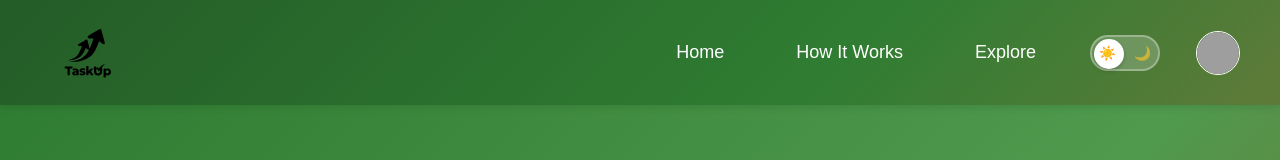
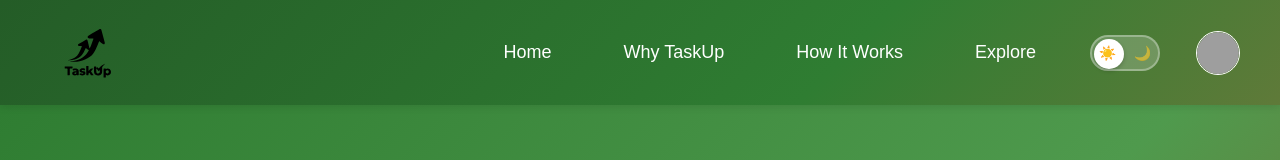
Before and after one commit to Nataso08/TaskUp, a React (Vite) app: page / in a window 1280 px wide. Shown: the top 160 px of the page. Built offline with nearby package versions, Linux system fonts and the light colour scheme; grey boxes are pictures that could not be loaded.

Commit message:
Correzione link navbar

```diff
--- a/src/components/Navbar.jsx
+++ b/src/components/Navbar.jsx
@@ -21,8 +21,9 @@ function Navbar({ isAuthenticated, user, onLogout }) {
 
   const navItems = [
     { id: 1, label: 'Home', action: 'home' },
-    { id: 2, label: 'How It Works', action: 'how' },
-    { id: 3, label: 'Explore', action: 'explore' }
+    { id: 2, label: 'Why TaskUp', action: 'about' },
+    { id: 3, label: 'How It Works', action: 'how' },
+    { id: 4, label: 'Explore', action: 'explore' }
   ];
 
   useEffect(() => {
@@ -59,15 +60,18 @@ function Navbar({ isAuthenticated, user, onLogout }) {
       return;
     }
 
+    const sectionSelector = action === 'home'
+      ? '#home'
+      : action === 'about'
+        ? '#about'
+        : '#how-it-works';
+
     if (location.pathname !== '/') {
-      navigate('/');
-      setTimeout(() => {
-        scrollToSection(action === 'home' ? '#home' : '#how-it-works');
-      }, 0);
+      navigate(`/${sectionSelector}`);
       return;
     }
 
-    scrollToSection(action === 'home' ? '#home' : '#how-it-works');
+    scrollToSection(sectionSelector);
   };
 
   const handleLogout = () => {
--- a/src/pages/Home.jsx
+++ b/src/pages/Home.jsx
@@ -56,8 +56,23 @@ function Home({ isAuthenticated }) {
   // Check URL hash for requested side (e.g., #how-it-works?side=client)
   useEffect(() => {
     const hash = location.hash;
-    if (hash.includes('how-it-works')) {
-      const params = new URLSearchParams(hash.split('?')[1] || '');
+    if (!hash) {
+      return;
+    }
+
+    const [targetHash, query = ''] = hash.split('?');
+
+    if (targetHash) {
+      const targetElement = document.querySelector(targetHash);
+      if (targetElement) {
+        requestAnimationFrame(() => {
+          targetElement.scrollIntoView({ behavior: 'smooth' });
+        });
+      }
+    }
+
+    if (targetHash === '#how-it-works') {
+      const params = new URLSearchParams(query);
       const requestedSide = params.get('side');
       if (requestedSide === 'client' || requestedSide === 'worker') {
         setActiveSide(requestedSide);
```
